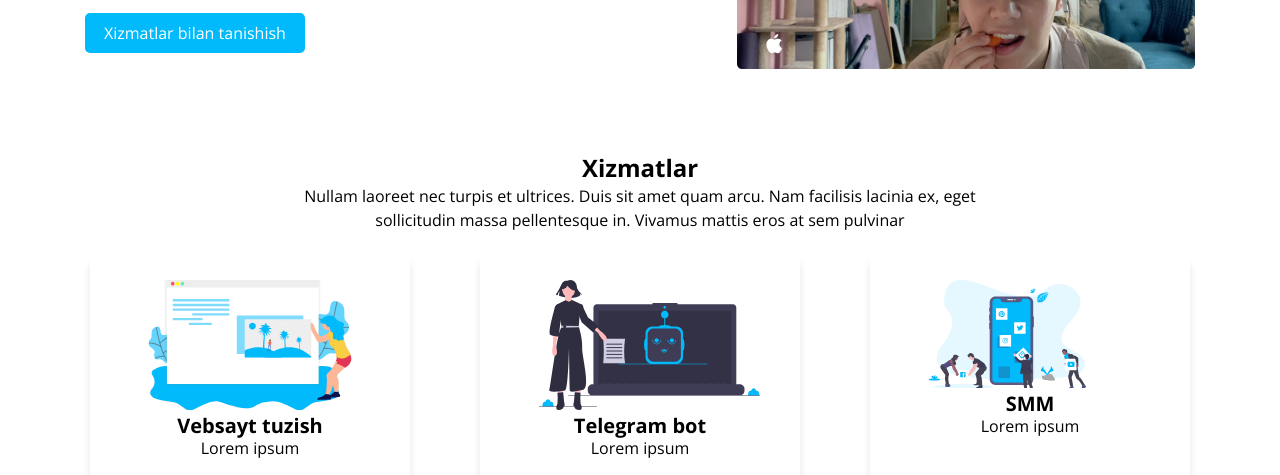
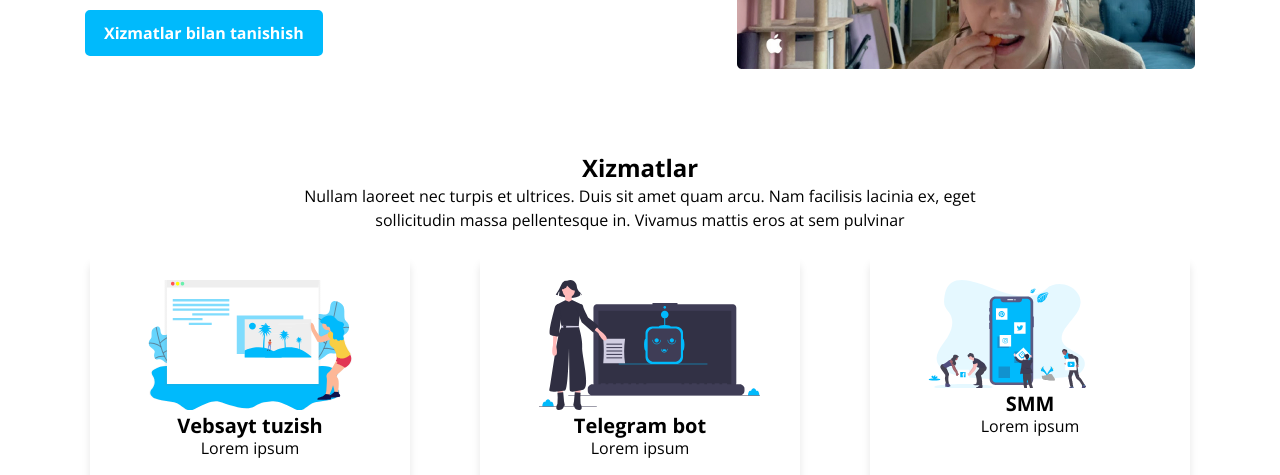
Before and after one commit to abdumovi/imtihon, a plain HTML site: page index.html in a window 1280 px wide. Shown: the part 325-800 px from the top of the page. Drawn offline with nearby package versions, Linux system fonts and the light colour scheme.

Commit message:
fix_bags

```diff
--- a/css/style.css
+++ b/css/style.css
@@ -115,6 +115,10 @@ body{
 
 }
 .btn{
+  font-weight: 700;
+  font-size: 16px;
+  line-height: 24px;
+  color: #FFFFFF;
   padding: 8px 16px;
   background: #00BAFC;
   border-radius: 5px;
```
